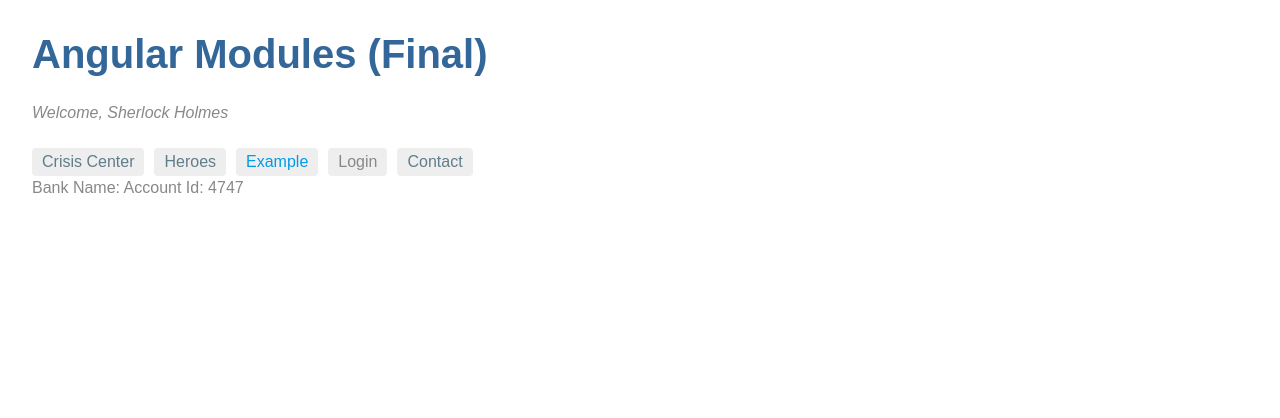
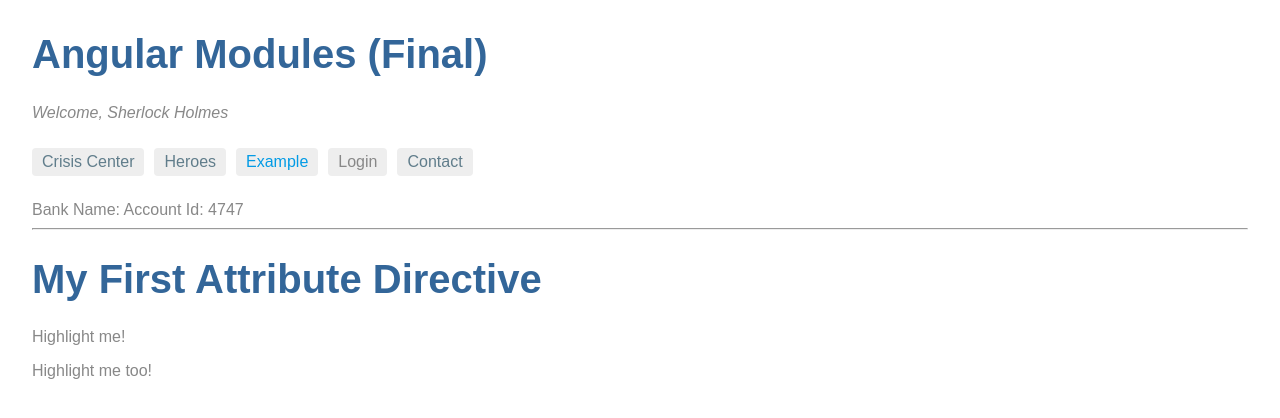
Before and after one commit to ZhangZongkun/my-router, an Angular app: page /example in a window 1280 px wide. Shown: the top 418 px of the page. Built offline with nearby package versions, Linux system fonts and the light colour scheme.

Commit message:
增加IntervalDirective & HighlightDirective

```diff
--- a/src/app/example/bank.component.ts
+++ b/src/app/example/bank.component.ts
@@ -1,4 +1,4 @@
-import { Component, Input } from '@angular/core';
+import { Component, EventEmitter, Input, Output } from '@angular/core';
 
 @Component({
   selector: 'app-bank-account',
--- a/src/app/example/example.component.ts
+++ b/src/app/example/example.component.ts
@@ -2,8 +2,21 @@ import { Component } from '@angular/core';
 
 @Component({
   template: `
+    <br>
     <app-bank-account bank-name="RBC" id="4747"></app-bank-account>
+    <interval-dir (everyFiveSeconds)="everyFiveSeconds()"></interval-dir>
+    <hr>
+    <h1>My First Attribute Directive</h1>
+    <p highlight>Highlight me!</p>
+    <p highlight [defaultColor]="'green'">Highlight me too!</p>
   `
 })
 export class ExampleComponent {
+  everyFiveSeconds() {
+    console.log('Every five seconds.');
+  }
+
+  everySecond() {
+    console.log('Every second.');
+  }
 }
--- a/src/app/example/example.module.ts
+++ b/src/app/example/example.module.ts
@@ -4,10 +4,12 @@ import { CommonModule } from '@angular/common';
 import { ExampleRoutingModule } from './example-routing.module';
 import { ExampleComponent } from './example.component';
 import { BankComponent } from './bank.component';
+import { IntervalDirective } from './interval.directive';
+import { HighlightDirective } from './highlight.directive';
 
 @NgModule({
   imports: [CommonModule, ExampleRoutingModule],
-  declarations: [ExampleComponent, BankComponent]
+  declarations: [ExampleComponent, BankComponent, IntervalDirective, HighlightDirective]
 })
 export class ExampleModule {
 }
--- /dev/null
+++ b/src/app/example/highlight.directive.ts
@@ -0,0 +1,24 @@
+import { Directive, ElementRef, HostListener, Input } from '@angular/core';
+
+@Directive({
+  selector: '[highlight]'
+})
+export class HighlightDirective {
+  @Input() defaultColor: string;
+  // @Input()
+  constructor(private el: ElementRef) {
+  }
+
+  @HostListener('mouseenter') onMouseEnter() {
+    console.log(this.defaultColor);
+    this.highlight(this.defaultColor || 'red');
+  }
+
+  @HostListener('mouseleave') onMouseLeave() {
+    this.highlight(null);
+  }
+
+  private highlight(color: string) {
+    this.el.nativeElement.style.backgroundColor = color;
+  }
+}
--- /dev/null
+++ b/src/app/example/interval.directive.ts
@@ -0,0 +1,12 @@
+import { Directive, EventEmitter, Output } from '@angular/core';
+
+@Directive({
+  selector: 'interval-dir',
+})
+export class IntervalDirective {
+  @Output() everyFiveSeconds = new EventEmitter();
+
+  constructor() {
+    setInterval(() => this.everyFiveSeconds.emit('event'), 5000);
+  }
+}
```
